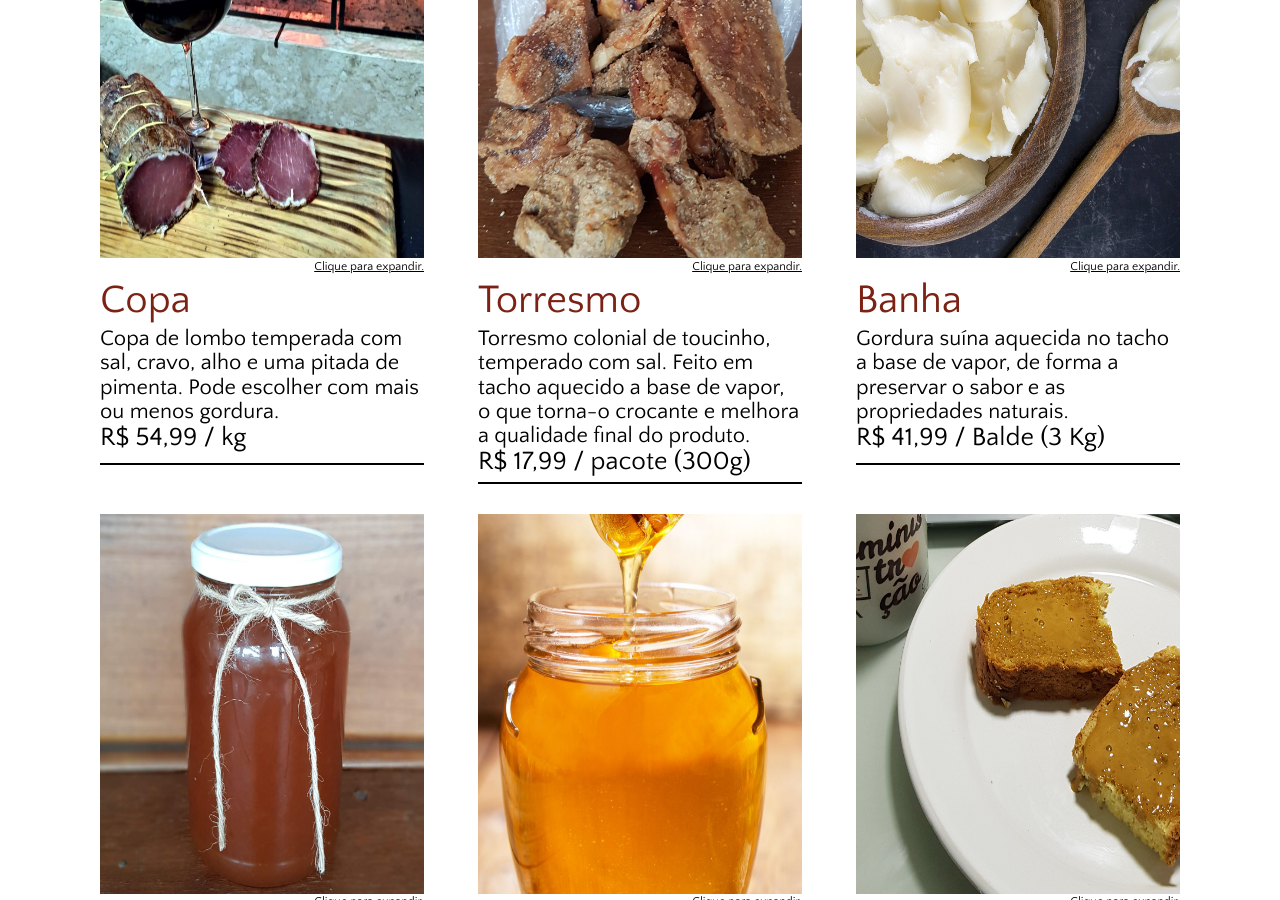
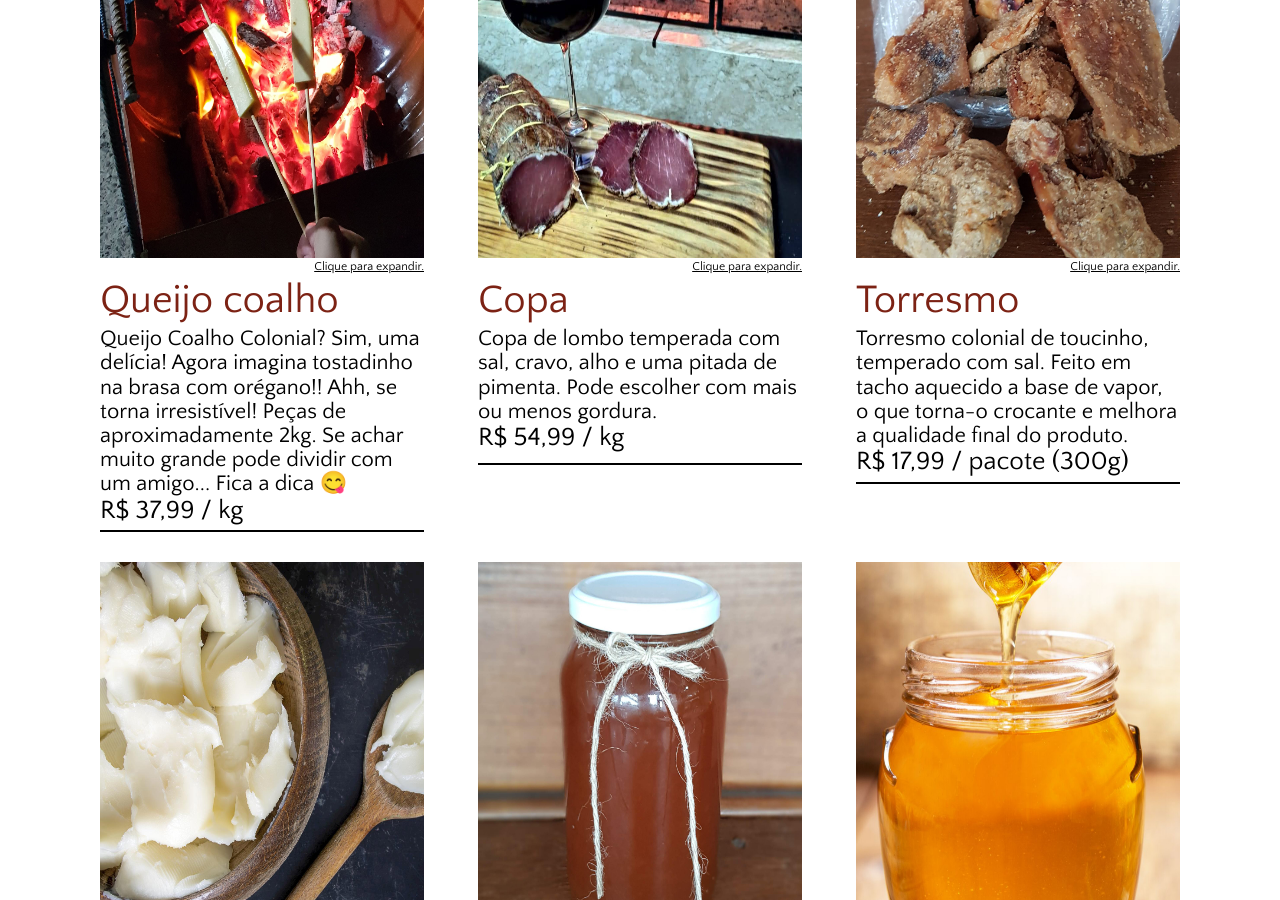
Before and after one commit to wpramio/coloniadelivery-site, a Jekyll site: the page built from index.html, in a window 1280 px wide and 900 px high, scrolled down 1434 px. Built offline with Jekyll 4.4.1, drawn with Linux system fonts in a browser that asks for light colours.

Commit message:
Adiciona o queijo coalho

```diff
--- a/_data/cardapio.yml
+++ b/_data/cardapio.yml
@@ -5,7 +5,7 @@
   img: queijo.jpg
 
 - nome: queijo temperado
-  descricao: 'Com um sabor suave e gostoso, este produto tem conquistado todos! Para quem gosta de temperos, vale a pena experimentar. As peças tem em torno de 500g. Sabores: Ervas Finas, Orégano, Pimenta Calabresa e Alho. '
+  descricao: 'Com um sabor suave e gostoso, este produto tem conquistado todos! Para quem gosta de temperos, vale a pena experimentar. As peças tem em torno de 500g. Sabores: Ervas Finas, Orégano, Pimenta Calabresa e Alho.'
   preco: '44,99'
   tipo: kg
   img: queijo_temperado.jpg
@@ -15,6 +15,12 @@
   preco: '42,99'
   tipo: kg
   img: salame.jpg
+
+- nome: queijo coalho
+  descricao: 'Queijo Coalho Colonial? Sim, uma delícia! Agora imagina tostadinho na brasa com orégano!! Ahh, se torna irresistível! Peças de aproximadamente 2kg. Se achar muito grande pode dividir com um amigo... Fica a dica 😋'
+  preco: '37,99'
+  tipo: kg
+  img: queijo_coalho.jpg
 
 - nome: copa
   descricao: Copa de lombo temperada com sal, cravo, alho e uma pitada de pimenta. Pode escolher com mais ou menos gordura.
```
Also changed, not shown: images/produtos/queijo_coalho.jpg (added), images/produtos/queijo_coalho_g.jpg (added).
